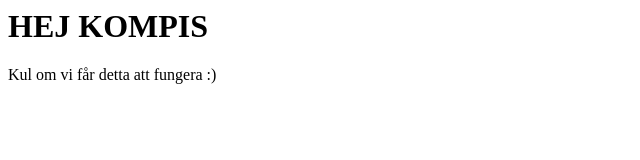
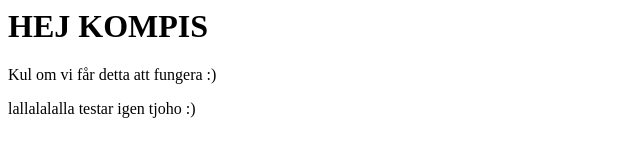
Before and after one commit to CantharellusCibarius/EttTest, a plain HTML site: page index.html in a window 1280 px wide. Shown: the whole page, without its empty margins (0-640 px from the left). Drawn offline with Linux system fonts and the light colour scheme.

Commit message:
ändrar igen test

```diff
--- a/index.html
+++ b/index.html
@@ -1,6 +1,7 @@
 <body>
 <h1>HEJ KOMPIS</h1>
 <p>Kul om vi får detta att fungera :)</p>
+<p> lallalalalla testar igen tjoho :)</p>
 
 
 
```
